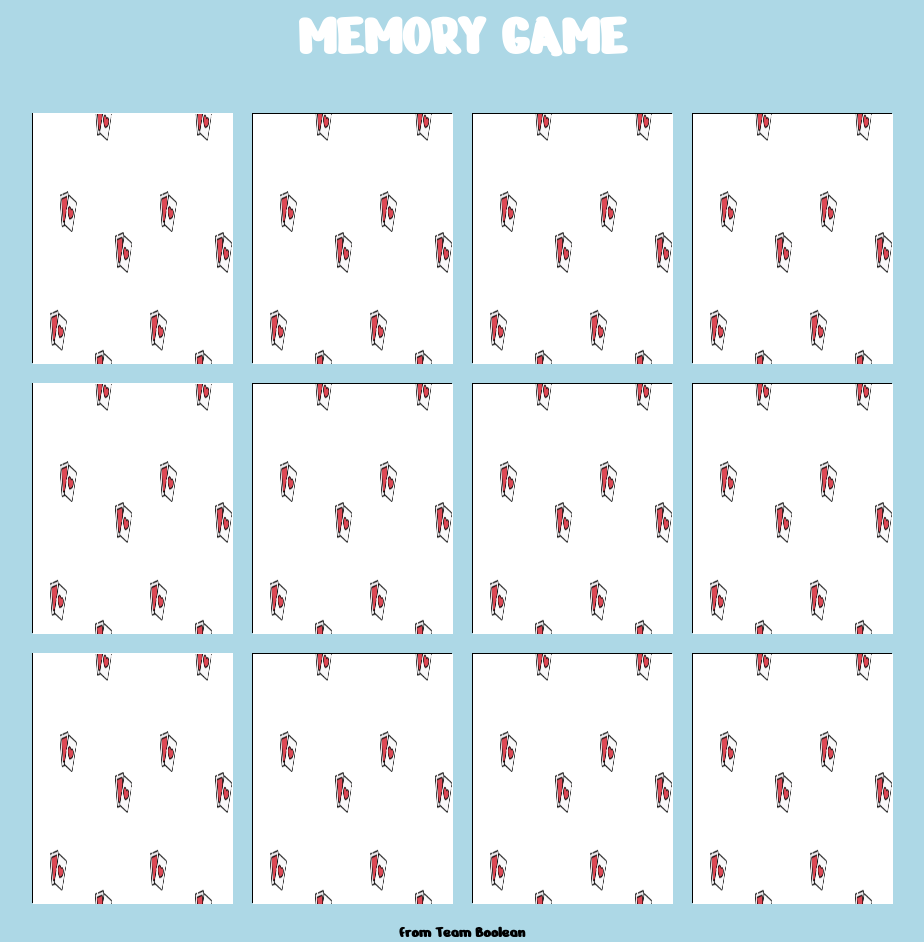
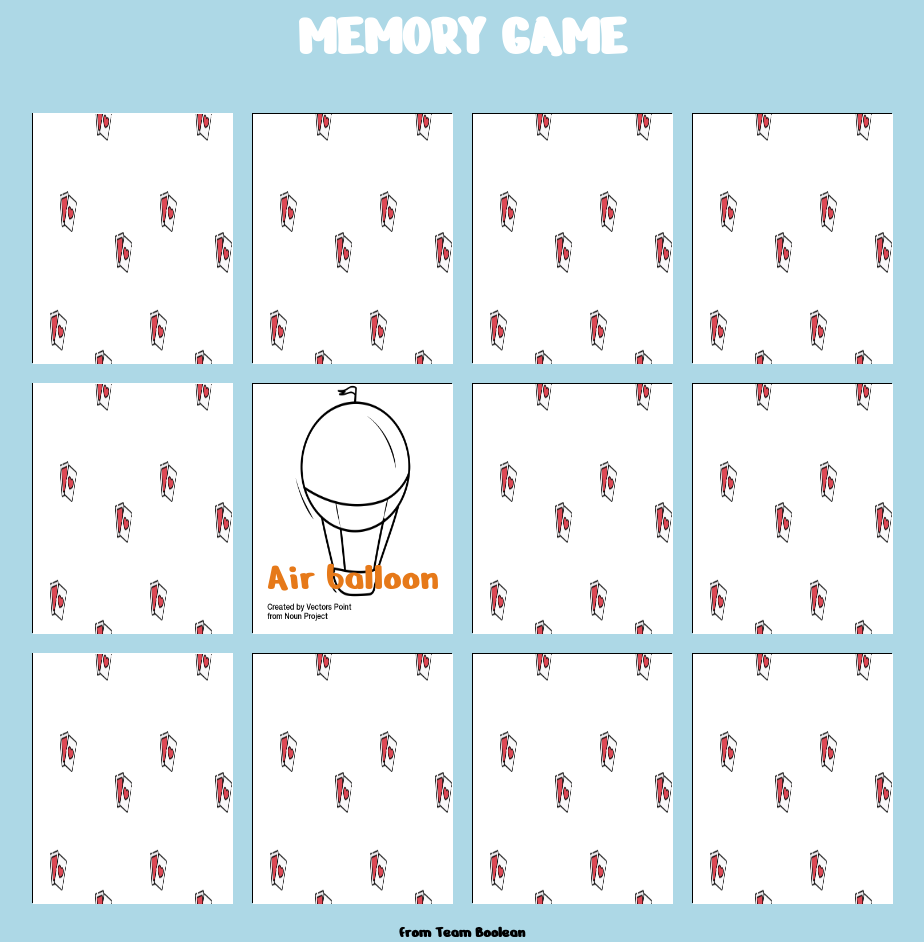
Before and after one commit to aficocelli/html-css-memory, a plain HTML site: page index.html in a window 1280 px wide. Shown: the whole page, without its empty margins (178-1102 px from the left). Drawn offline with Linux system fonts and the light colour scheme.

Commit message:
aggiunto tutte le immagini

```diff
--- a/css/style.css
+++ b/css/style.css
@@ -73,7 +73,7 @@ header{
   color:#E67919;
   font-size: 40px;
   position:absolute;
-  bottom:15%;
+  bottom:12%;
   width:200px;
   text-align: center;
 }
--- a/index.html
+++ b/index.html
@@ -17,69 +17,68 @@
       <!-- contenitore riga e box interni -->
       <div class="conteiner">
         <div class="box">
-          <img class="fronte-carta" src="img/noun_Bicycle_3134821.png" alt="">
+          <img class="fronte-carta" src="img/noun_Bicycle_3134821.png" alt="carta bicicletta">
           <div class="nome-carta">Bycicle</div>
-          <img class="retro-carta" src="img/pattern.png" alt="carta bicicletta">
+          <img class="retro-carta" src="img/pattern.png" alt="retro carta">
         </div>
         <div class="box box-1">
-          <img class="fronte-carta" src="img/noun_Bicycle_3134821.png" alt="">
-          <div class="nome-carta">Bycicle</div>
-          <img class="retro-carta" src="img/pattern.png" alt="carta bicicletta">
+          <img class="fronte-carta" src="img\noun_Submarine_3134738.png" alt="carta sottomarino">
+          <div class="nome-carta">Submarine</div>
+          <img class="retro-carta" src="img/pattern.png" alt="retro carta">
         </div>
         <div class="box box-2">
-          <img class="fronte-carta" src="img/noun_Bicycle_3134821.png" alt="">
-          <div class="nome-carta">Bycicle</div>
-          <img class="retro-carta" src="img/pattern.png" alt="carta bicicletta">
+          <img class="fronte-carta" src="img\noun_Tractor_3134797.png" alt="carta trattore">
+          <div class="nome-carta">Tractor</div>
+          <img class="retro-carta" src="img/pattern.png" alt="retro carta">
         </div>
         <div class="box box-3">
-          <img class="fronte-carta" src="img/noun_Bicycle_3134821.png" alt="">
-          <div class="nome-carta">Bycicle</div>
-          <img class="retro-carta" src="img/pattern.png" alt="carta bicicletta">
+          <img class="fronte-carta" src="img\noun_Submarine_3134738.png" alt="carta sottomarino">
+          <div class="nome-carta">Submarine</div>
+          <img class="retro-carta" src="img/pattern.png" alt="retro carta">
         </div>
 
       </div>
       <div class="conteiner">
         <div class="box">
-          <img class="fronte-carta" src="img/noun_Bicycle_3134821.png" alt="">
-          <div class="nome-carta">Bycicle</div>
-          <img class="retro-carta" src="img/pattern.png" alt="carta bicicletta">
+          <img class="fronte-carta" src="img\noun_Tractor_3134797.png" alt="carta trattore">
+          <div class="nome-carta">Tractor</div>
+          <img class="retro-carta" src="img/pattern.png" alt="retro carta">
         </div>
         <div class="box box-1">
-          <img class="fronte-carta" src="img/noun_Bicycle_3134821.png" alt="">
-          <div class="nome-carta">Bycicle</div>
-          <img class="retro-carta" src="img/pattern.png" alt="carta bicicletta">
+          <img class="fronte-carta" src="img\noun_air_balloon_3134741.png" alt="carta mongolfiera">
+          <div class="nome-carta">Air balloon</div>
         </div>
         <div class="box box-2">
-          <img class="fronte-carta" src="img/noun_Bicycle_3134821.png" alt="">
-          <div class="nome-carta">Bycicle</div>
-          <img class="retro-carta" src="img/pattern.png" alt="carta bicicletta">
+          <img class="fronte-carta" src="img\noun_Cruise_Ship_3134824.png" alt="carta nave">
+          <div class="nome-carta">Ship</div>
+          <img class="retro-carta" src="img/pattern.png" alt="retro carta">
         </div>
         <div class="box box-3">
-          <img class="fronte-carta" src="img/noun_Bicycle_3134821.png" alt="">
-          <div class="nome-carta">Bycicle</div>
-          <img class="retro-carta" src="img/pattern.png" alt="carta bicicletta">
+          <img class="fronte-carta" src="img\noun_Tram_3134750.png" alt="carta tram">
+          <div class="nome-carta">Tram</div>
+          <img class="retro-carta" src="img/pattern.png" alt="retro carta">
         </div>
       </div>
       <div class="conteiner">
         <div class="box">
-          <img class="fronte-carta" src="img/noun_Bicycle_3134821.png" alt="">
-          <div class="nome-carta">Bycicle</div>
-          <img class="retro-carta" src="img/pattern.png" alt="carta bicicletta">
+          <img class="fronte-carta" src="img\noun_Cruise_Ship_3134824.png" alt="carta nave">
+          <div class="nome-carta">Ship</div>
+          <img class="retro-carta" src="img/pattern.png" alt="retro carta">
         </div>
         <div class="box box-1">
-          <img class="fronte-carta" src="img/noun_Bicycle_3134821.png" alt="">
-          <div class="nome-carta">Bycicle</div>
-          <img class="retro-carta" src="img/pattern.png" alt="carta bicicletta">
+          <img class="fronte-carta" src="img\noun_Tram_3134750.png" alt="carta tram">
+          <div class="nome-carta">Tram</div>
+          <img class="retro-carta" src="img/pattern.png" alt="retro carta">
         </div>
         <div class="box box-2">
-          <img class="fronte-carta" src="img/noun_Bicycle_3134821.png" alt="">
+          <img class="fronte-carta" src="img/noun_Bicycle_3134821.png" alt="carta bicicletta">
           <div class="nome-carta">Bycicle</div>
-          <img class="retro-carta" src="img/pattern.png" alt="carta bicicletta">
+          <img class="retro-carta" src="img/pattern.png" alt="retro carta">
         </div>
         <div class="box box-3">
-          <img class="fronte-carta" src="img/noun_Bicycle_3134821.png" alt="">
-          <div class="nome-carta">Bycicle</div>
-          <img class="retro-carta" src="img/pattern.png" alt="carta bicicletta">
+          <img class="fronte-carta" src="img\noun_air_balloon_3134741.png" alt="carta mongolfiera">
+          <div class="nome-carta">Air balloon</div>
+          <img class="retro-carta" src="img/pattern.png" alt="retro carta">
         </div>
 
       </div>
```
